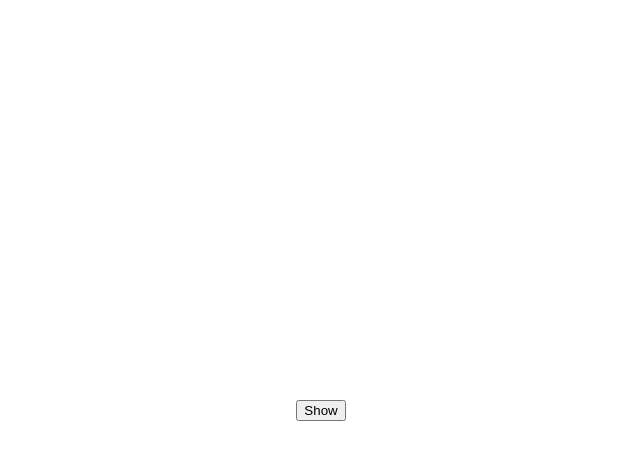
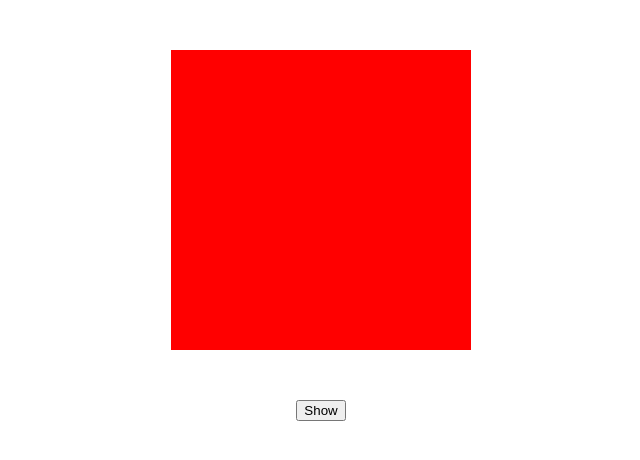
Before and after one commit to aleksandarrusev/animated-user-interfaces-with-react, a React (Create React App) app: page / in a window 1280 px wide. Shown: the top 460 px of the page, without its empty margins (319-959 px from the left). Built offline with nearby package versions, Linux system fonts and the light colour scheme.

Commit message:
improved the css animation by adding translate

```diff
--- a/package.json
+++ b/package.json
@@ -3,6 +3,7 @@
   "version": "0.1.0",
   "private": true,
   "dependencies": {
+    "animejs": "^3.1.0",
     "react": "^16.10.2",
     "react-dom": "^16.10.2",
     "react-scripts": "3.2.0",
--- a/src/App.css
+++ b/src/App.css
@@ -11,6 +11,7 @@
     height: 400px;
     display: flex;
     align-items: center;
+    justify-content: center;
 }
 
 .box {
@@ -27,15 +28,22 @@
 
 .my-node-enter {
     opacity: 0;
+    transform: translateX(-300px);
 }
+
 .my-node-enter-active {
     opacity: 1;
-  transition: opacity 200ms;
+    transition: all 400ms;
+    transform: translateX(0);
 }
+
 .my-node-exit {
     opacity: 1;
 }
+
 .my-node-exit-active {
     opacity: 0;
-  transition: opacity 200ms;
+    transition: all 400ms;
+    transform: translateX(300px);
+
 }
--- a/src/App.js
+++ b/src/App.js
@@ -1,16 +1,21 @@
-import React, { useState } from "react";
+import React, { useState, useEffect } from "react";
 import "./App.css";
 import { CSSTransition } from "react-transition-group";
 
 function App() {
   const [visible, setVisible] = useState(false);
 
+  useEffect(() => {
+        setVisible(true);
+  }, []);
+
   return (
     <div className="app">
       <div className="box-container">
         <CSSTransition
           in={visible}
-          timeout={500}
+          mountOnEnter
+          timeout={400}
           classNames="my-node"
           unmountOnExit
         >
```
Also changed, not shown: 1 other file (tests, documents, lock files or other folders). Lines whose indentation alone changed are shown as unchanged.
